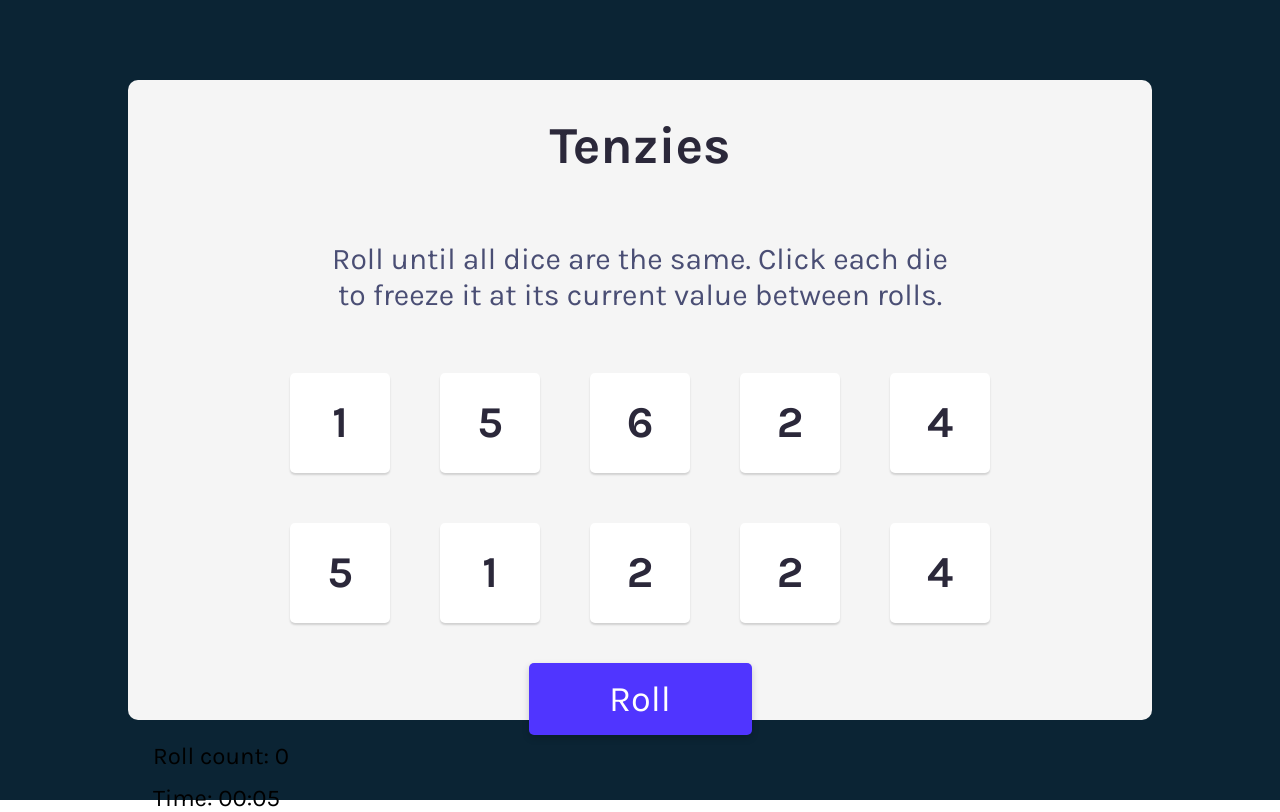
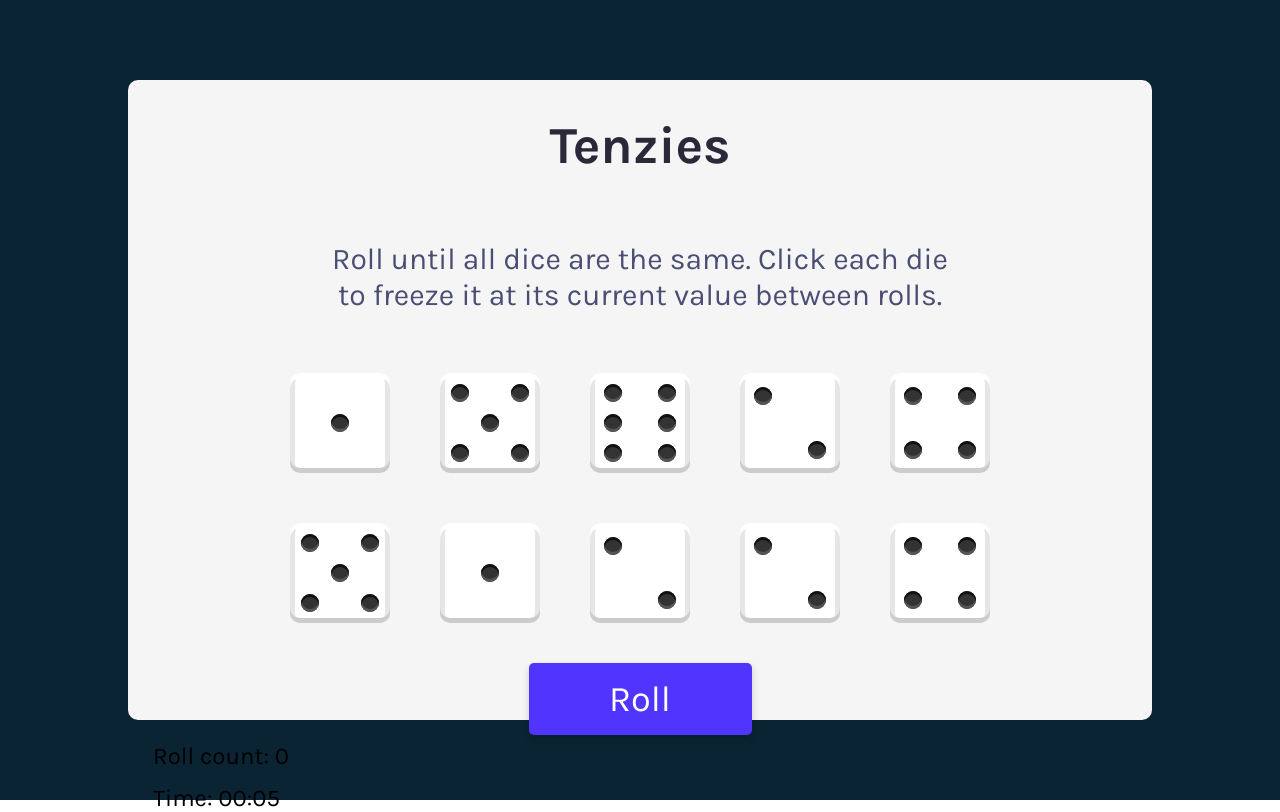
Before and after one commit to Maria-Lem/react-tenzies, a React (Create React App) app: page / in a window 1280 px wide. Built offline with nearby package versions, Linux system fonts and the light colour scheme.

Commit message:
refactor: change dice face

```diff
--- a/src/App.css
+++ b/src/App.css
@@ -42,18 +42,50 @@
 }
 
 .die {
-  display: flex;
-  align-items: center;
-  justify-content: center;
+  display: grid;
+	grid-template-areas:
+		"a . c"
+		"e g f"
+		"d . b";
+  padding: 5px;
   width: 100px;
   height: 100px;
   font-size: 44px;
   font-weight: 700;
   color: #2b283a;
-  background: #FFFFFF;
-  box-shadow: 0px 2px 2px rgba(0, 0, 0, 0.15);
-  border-radius: 5px;
+	border-radius: 10%;
   cursor: pointer;
+}
+
+.pip {
+  display: block;
+  align-self: center;
+	justify-self: center;
+	width: 18px;
+	height: 18px;
+	border-radius: 50%;
+	background-color: #333;
+	box-shadow: inset 0 3px #111, inset 0 -3px #555;
+}
+
+.pip:nth-child(2) {
+	grid-area: b;
+}
+.pip:nth-child(3) {
+	grid-area: c;
+}
+.pip:nth-child(4) {
+	grid-area: d;
+}
+.pip:nth-child(5) {
+	grid-area: e;
+}
+.pip:nth-child(6) {
+	grid-area: f;
+}
+/* This selects the last pip of odd-valued dice (1, 3, 5) and positions the pip in the center */
+.pip:nth-child(odd):last-child {
+	grid-area: g;
 }
 
 .btn {
--- a/src/Die.js
+++ b/src/Die.js
@@ -1,18 +1,29 @@
-export default function Die(props) {
-  const styles = {
-    backgroundColor: props.isHeld ? "#59E391" : "#fff"
+function Pip() {
+  return (
+    <span className="pip"></span>
+  )
 }
 
+function Die(props) {
+  const styles = {
+    backgroundColor: props.isHeld ? "#59E391" : "#fff",
+    boxShadow: props.isHeld ? "inset 0 5px #59E391, inset 0 -5px #47c278, inset 5px 0 #4ed182, inset -5px 0 #4ed182" : "inset 0 5px white, inset 0 -5px rgb(204, 204, 204), inset 5px 0 #e6e6e6, inset -5px 0 #e6e6e6"
+  }
+
+  let pip = Number.isInteger(props.value)
+    ? Array(props.value).fill(0).map((_, i) => <Pip key={i} />)
+    : null;
+
   return (
-    <>
     <div
       className="die"
       style={styles}
       id={props.id}
       onClick={props.holdDice}
       >
-          {props.value}
+        {pip}
     </div>
-    </>
   )
 }
+
+export default Die;
```
Lines whose indentation alone changed are shown as unchanged.
